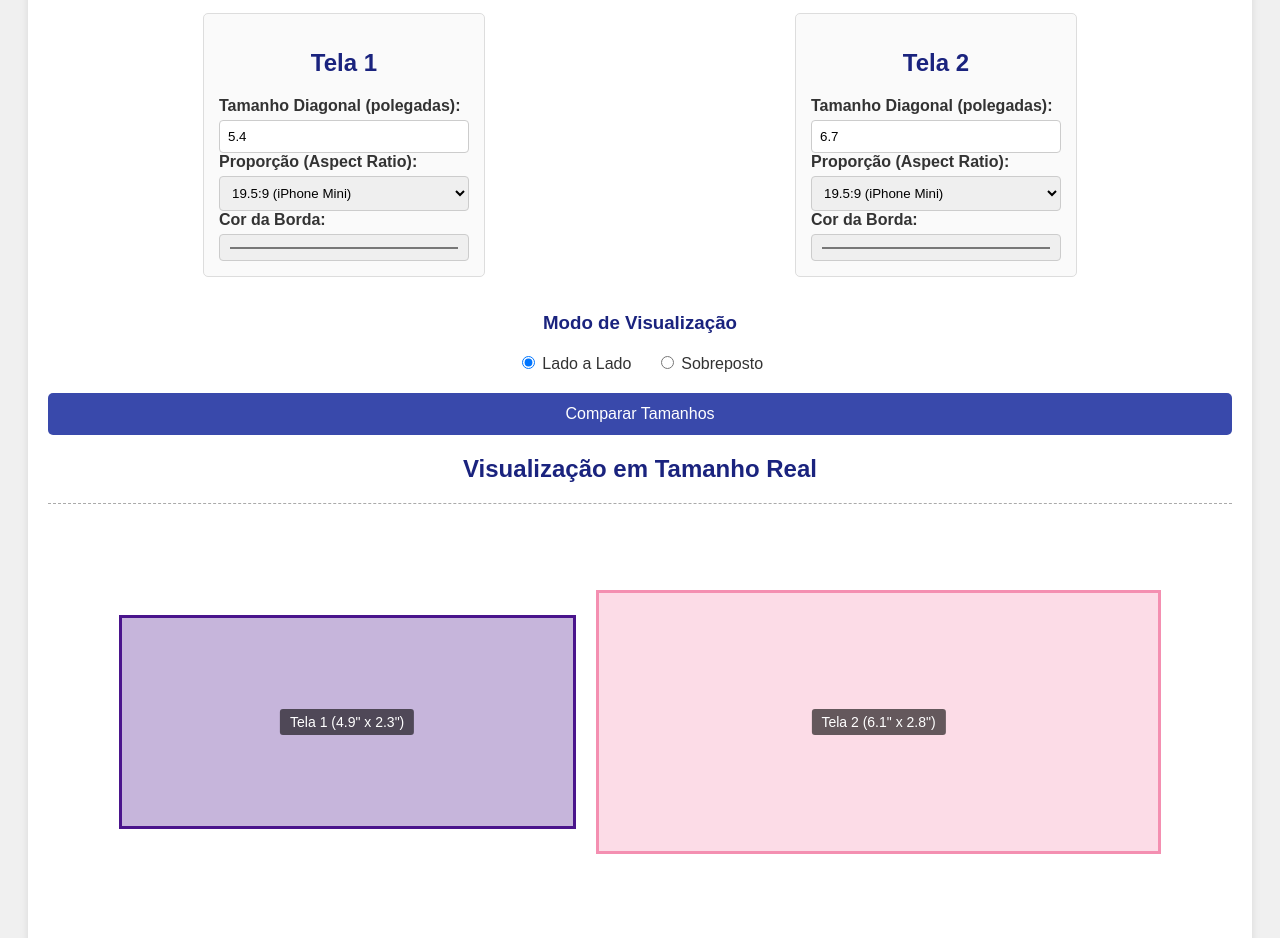
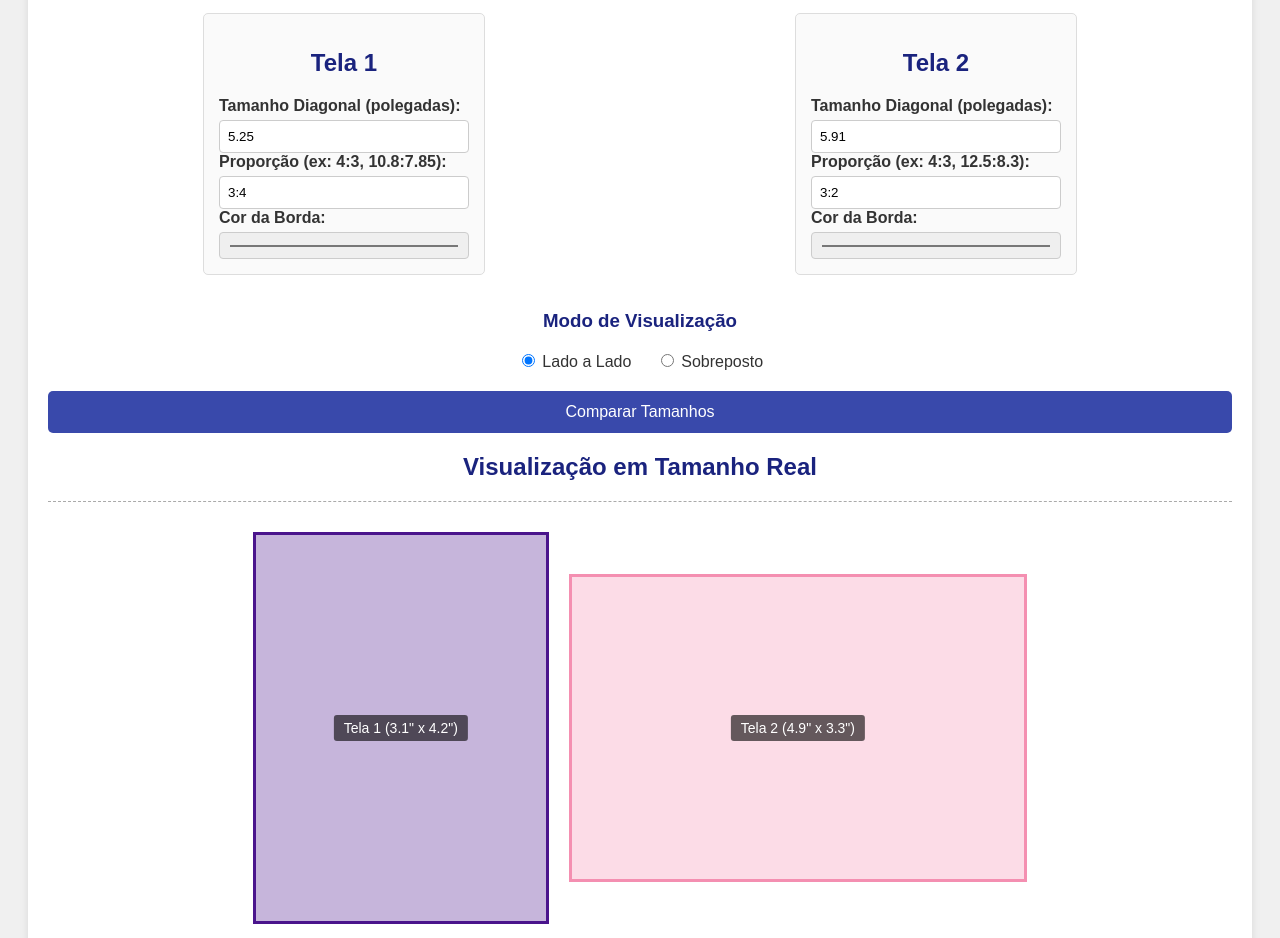
Before and after one commit to xerxeslins/comparador-de-telas, a plain HTML site: page index.html in a window 1280 px wide. Shown: the part 680-1618 px from the top of the page. Drawn offline with Linux system fonts and the light colour scheme.

Commit message:
Update index.html

```diff
--- a/index.html
+++ b/index.html
@@ -39,7 +39,6 @@
 <div class="container">
     <h1>Comparador de Tamanho Físico de Telas</h1>
 
-    <!-- PASSO 1: CONFIGURAÇÃO DO MONITOR -->
     <div class="input-group">
         <h3>1. Especifique seu Monitor</h3>
         <label for="monitorPPI">PPI (Pixels Por Polegada) do seu monitor:</label>
@@ -55,48 +54,42 @@
         </div>
     </div>
 
-    <!-- PASSO 2: ÁREA DE CALIBRAÇÃO (MOVIDA PARA CIMA) -->
     <div id="calibrationArea">
         <h3>2. Calibração (Verifique seu PPI)</h3>
-        <p>Ajuste o valor do PPI acima até que o retângulo abaixo tenha o mesmo tamanho de um cartão de crédito físico. Segure um cartão contra a tela para comparar.</p>
-        <div id="creditCard">
-            <div class="screen-label">Cartão de Crédito</div>
-        </div>
+        <p>Ajuste o valor do PPI acima até que o retângulo abaixo tenha o mesmo tamanho de um cartão de crédito físico.</p>
+        <div id="creditCard"><div class="screen-label">Cartão de Crédito</div></div>
     </div>
 
-    <!-- PASSO 3: CONFIGURAÇÃO DAS TELAS -->
     <div class="config-area">
         <div class="input-group">
             <h2>Tela 1</h2>
             <label for="size1">Tamanho Diagonal (polegadas):</label>
-            <input type="number" id="size1" value="5.4">
-            <label for="ratio1">Proporção (Aspect Ratio):</label>
-            <select id="ratio1">
-                <option value="19.5:9">19.5:9 (iPhone Mini)</option>
-                <option value="16:10">16:10</option>
-                <option value="3:2">3:2</option>
-                <option value="4:3">4:3</option>
-                <option value="16:9">16:9</option>
-            </select>
+            <input type="number" id="size1" value="5.25">
+            <label for="ratio1">Proporção (ex: 4:3, 10.8:7.85):</label>
+            <input type="text" id="ratio1" list="common-ratios" placeholder="Digite ou escolha uma proporção" value="3:4">
             <label for="color1">Cor da Borda:</label>
             <input type="color" id="color1" value="#4A148C">
         </div>
         <div class="input-group">
             <h2>Tela 2</h2>
             <label for="size2">Tamanho Diagonal (polegadas):</label>
-            <input type="number" id="size2" value="6.7">
-            <label for="ratio2">Proporção (Aspect Ratio):</label>
-            <select id="ratio2">
-                <option value="19.5:9">19.5:9 (iPhone Mini)</option>
-                <option value="16:10">16:10</option>
-                <option value="3:2">3:2</option>
-                <option value="4:3">4:3</option>
-                <option value="16:9">16:9</option>
-            </select>
+            <input type="number" id="size2" value="5.91">
+            <label for="ratio2">Proporção (ex: 4:3, 12.5:8.3):</label>
+            <input type="text" id="ratio2" list="common-ratios" placeholder="Digite ou escolha uma proporção" value="3:2">
             <label for="color2">Cor da Borda:</label>
             <input type="color" id="color2" value="#F48FB1">
         </div>
     </div>
+
+    <datalist id="common-ratios">
+        <option value="4:3">4:3 (Retângulo Padrão)</option>
+        <option value="3:4">3:4 (Retângulo Vertical)</option>
+        <option value="3:2">3:2 (Paisagem Larga)</option>
+        <option value="2:3">2:3 (Vertical Alto)</option>
+        <option value="16:9">16:9 (Widescreen)</option>
+        <option value="9:16">9:16 (Widescreen Vertical)</option>
+        <option value="19.5:9">19.5:9 (Smartphone Moderno)</option>
+    </datalist>
 
     <div class="view-options">
         <h3>Modo de Visualização</h3>
@@ -161,38 +154,64 @@
 
         const diag1 = parseFloat(document.getElementById('size1').value);
         const ratio1 = document.getElementById('ratio1').value;
-        const color1 = document.getElementById('color1').value;
+        const color1 = document.getElementById('color1').value; // <--- Corrigido: Pegando a cor
         const dim1 = calculateDimensions(diag1, ratio1);
-        const widthPx1 = dim1.width * monitorPPI;
-        const heightPx1 = dim1.height * monitorPPI;
 
         const diag2 = parseFloat(document.getElementById('size2').value);
         const ratio2 = document.getElementById('ratio2').value;
-        const color2 = document.getElementById('color2').value;
+        const color2 = document.getElementById('color2').value; // <--- Corrigido: Pegando a cor
         const dim2 = calculateDimensions(diag2, ratio2);
+
+        if (!dim1 || !dim2) {
+            console.error("Cálculo de dimensão falhou. Verifique as proporções.");
+            return;
+        }
+
+        const widthPx1 = dim1.width * monitorPPI;
+        const heightPx1 = dim1.height * monitorPPI;
         const widthPx2 = dim2.width * monitorPPI;
         const heightPx2 = dim2.height * monitorPPI;
 
         if (viewMode === 'overlap' && (widthPx1 * heightPx1 < widthPx2 * heightPx2)) {
-            createScreenElement('Tela 2', widthPx2, heightPx2, color2, monitorPPI);
-            createScreenElement('Tela 1', widthPx1, heightPx1, color1, monitorPPI);
+            createScreenElement('Tela 2', widthPx2, heightPx2, color2, monitorPPI); // <--- Corrigido: Passando a cor
+            createScreenElement('Tela 1', widthPx1, heightPx1, color1, monitorPPI); // <--- Corrigido: Passando a cor
         } else {
-            createScreenElement('Tela 1', widthPx1, heightPx1, color1, monitorPPI);
-            createScreenElement('Tela 2', widthPx2, heightPx2, color2, monitorPPI);
+            createScreenElement('Tela 1', widthPx1, heightPx1, color1, monitorPPI); // <--- Corrigido: Passando a cor
+            createScreenElement('Tela 2', widthPx2, heightPx2, color2, monitorPPI); // <--- Corrigido: Passando a cor
         }
     }
 
-    function parseRatio(ratioStr) { return ratioStr.includes(':') ? ratioStr.split(':').map(Number) : [16, 9]; }
+    function parseRatio(ratioStr) {
+        if (!ratioStr) return null;
+        const cleanRatio = ratioStr.split(' ')[0];
+        if (cleanRatio && cleanRatio.includes(':')) {
+            const parts = cleanRatio.split(':').map(Number);
+            if (parts.length === 2 && !isNaN(parts[0]) && !isNaN(parts[1]) && parts[0] > 0 && parts[1] > 0) {
+                return parts;
+            }
+        }
+        return null;
+    }
 
     function calculateDimensions(diagonal, ratioStr) {
-        const [ratioW, ratioH] = parseRatio(ratioStr);
+        const ratioParts = parseRatio(ratioStr);
+        if (!ratioParts) return null;
+
+        const [ratioW, ratioH] = ratioParts;
         const r = ratioW / ratioH;
+        // Verifica se r é um número válido e diferente de zero para evitar divisão por zero ou NaN
+        if (isNaN(r) || r === 0) return null;
+
         const height = diagonal / Math.sqrt(r*r + 1);
         const width = r * height;
+
+        // Verifica se as dimensões calculadas são válidas
+        if (isNaN(width) || isNaN(height) || width <= 0 || height <= 0) return null;
+
         return { width, height };
     }
 
-    function createScreenElement(name, widthPx, heightPx, color, ppi) {
+    function createScreenElement(name, widthPx, heightPx, color, ppi) { // <--- Corrigido: Recebendo a cor
         const screenWrapper = document.createElement('div');
         screenWrapper.className = 'screen-wrapper';
         const screenDiv = document.createElement('div');
```
